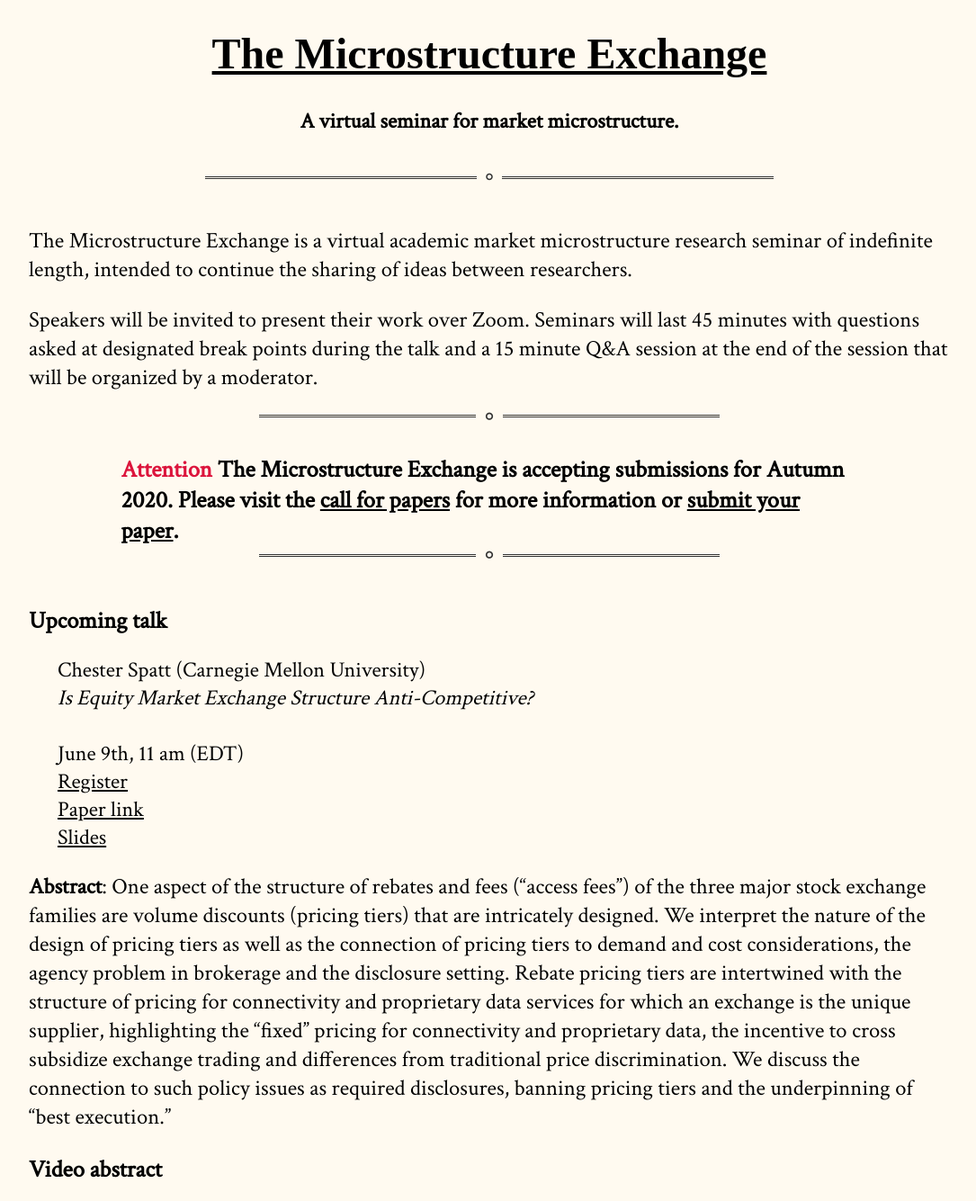
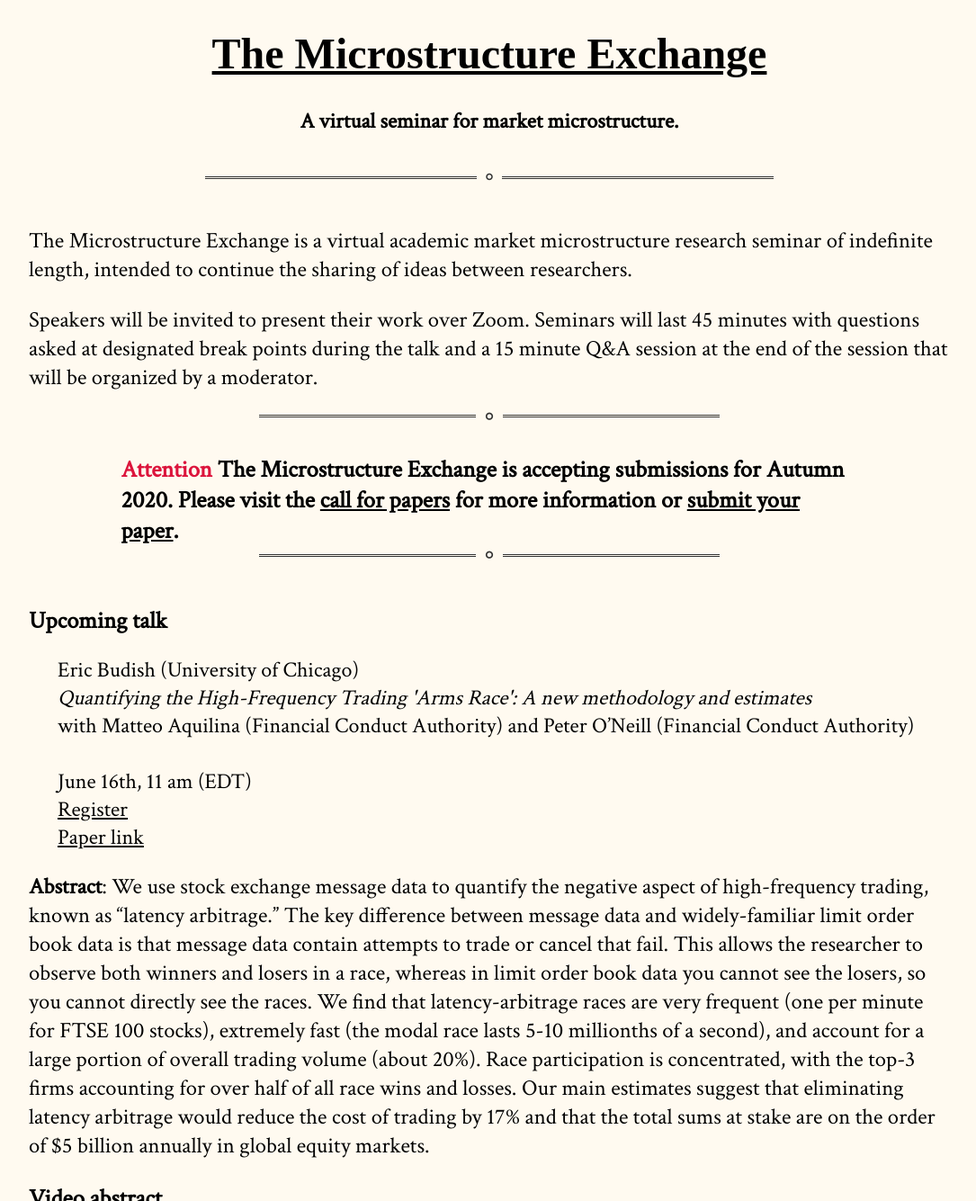
Before and after one commit to cpfiffer/microstructure.exchange, a Jekyll site: the page built from index.md, in a window 1280 px wide and 1400 px high, cut to the strip 0-1335 px from the top of the window. Shown: the whole strip at 90% size, without its empty margins (96-1181 px from the left). Built offline with Jekyll 4.4.1, drawn with Linux system fonts in a browser that asks for light colours; some web fonts are replaced; some of the changed text lies outside the part shown.

Commit message:
Update page

```diff
--- a/_config.yml
+++ b/_config.yml
@@ -11,10 +11,10 @@ github:
   owner_name: Cameron Pfiffer
 
 speaker-info:
-  speaker-name: Chester Spatt (Carnegie Mellon University)
-  speaker-paper: "Is Equity Market Exchange Structure Anti-Competitive?"
-  # coauthors: "Ayan Bhattacharya (Baruch College)"
-  speaker-date: June 9th, 11 am (EDT)
-  paper-link: /papers/Anti-Competitive Rebates-060920.pdf
-  webinar-link: https://stockholmuniversity.zoom.us/webinar/register/WN_Ut628uO3SSia_BBmCeFgFA
-  slides-link: /slides/Pricing and Competition--microstructure virtual.pptx
+  speaker-name: Eric Budish (University of Chicago)
+  speaker-paper: "Quantifying the High-Frequency Trading 'Arms Race': A new methodology and estimates"
+  coauthors: "Matteo Aquilina (Financial Conduct Authority) and Peter O’Neill (Financial Conduct Authority)"
+  speaker-date: June 16th, 11 am (EDT)
+  paper-link: https://www.fca.org.uk/publications/occasional-papers/occasional-paper-no-50-quantifying-high-frequency-trading-arms-race-new-methodology
+  webinar-link: https://stockholmuniversity.zoom.us/webinar/register/WN_ZHUj_vV7RTCHJ-DmhuK9Cg
+  # slides-link: /slides/Pricing and Competition--microstructure virtual.pptx
--- a/index.md
+++ b/index.md
@@ -18,11 +18,11 @@ Speakers will be invited to present their work over Zoom. Seminars will last 45
 
 {% include upcoming-speaker.html %}
 
-**Abstract**: One aspect of the structure of rebates and fees (“access fees”) of the three major stock exchange families are volume discounts (pricing tiers) that are intricately designed. We interpret the nature of the design of pricing tiers as well as the connection of pricing tiers to demand and cost considerations, the agency problem in brokerage and the disclosure setting. Rebate pricing tiers are intertwined with the structure of pricing for connectivity and proprietary data services for which an exchange is the unique supplier, highlighting the “fixed” pricing for connectivity and proprietary data, the incentive to cross subsidize exchange trading and differences from traditional price discrimination. We discuss the connection to such policy issues as required disclosures, banning pricing tiers and the underpinning of “best execution.”
+**Abstract**: We use stock exchange message data to quantify the negative aspect of high-frequency trading, known as “latency arbitrage.” The key difference between message data and widely-familiar limit order book data is that message data contain attempts to trade or cancel that fail. This allows the researcher to observe both winners and losers in a race, whereas in limit order book data you cannot see the losers, so you cannot directly see the races. We find that latency-arbitrage races are very frequent (one per minute for FTSE 100 stocks), extremely fast (the modal race lasts 5-10 millionths of a second), and account for a large portion of overall trading volume (about 20%). Race participation is concentrated, with the top-3 firms accounting for over half of all race wins and losses. Our main estimates suggest that eliminating latency arbitrage would reduce the cost of trading by 17% and that the total sums at stake are on the order of $5 billion annually in global equity markets.
 
 ## Video abstract
 
-<iframe width="75%" height="400" src="https://www.youtube-nocookie.com/embed/jQ3uhEa-5dY" frameborder="0" allow="accelerometer; autoplay; encrypted-media; gyroscope; picture-in-picture" allowfullscreen></iframe>
+<iframe width="75%" height="400" src="https://www.youtube-nocookie.com/embed/3BKg2t4nsnI" frameborder="0" allow="accelerometer; autoplay; encrypted-media; gyroscope; picture-in-picture" allowfullscreen></iframe>
 
 ## Calendar
 
```
Also changed, not shown: other parts of index.md (+1 -0 lines).
